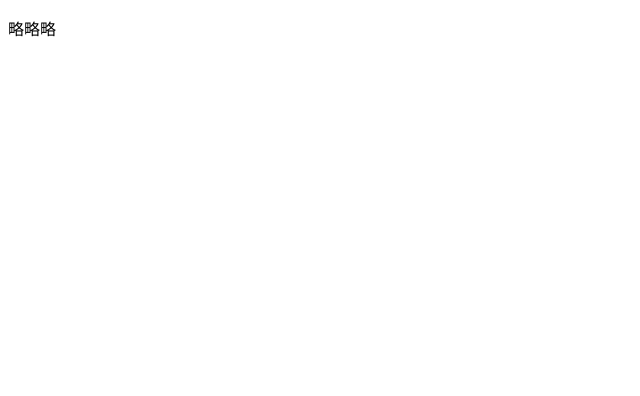
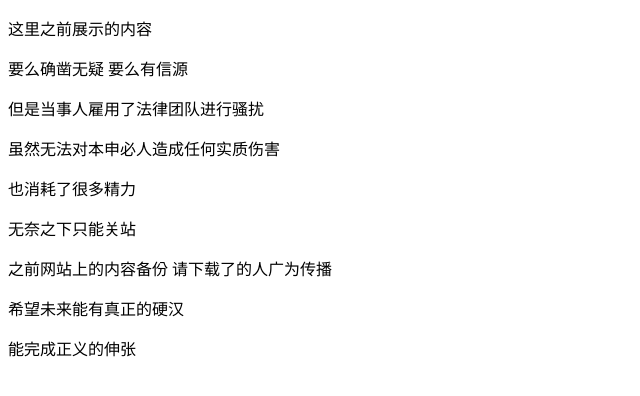
Before and after one commit to tsuba99/tesut, a plain HTML site: page index.html in a window 1280 px wide. Shown: the whole page, without its empty margins (0-640 px from the left). Drawn offline with Linux system fonts and the light colour scheme.

Commit message:
Update index.html

```diff
--- a/index.html
+++ b/index.html
@@ -2,9 +2,18 @@
 <html>
 <head>
 <meta charset="UTF-8">
+<meta name="viewport" content="width=device-width, initial-scale=1.0, minimum-scale=1.0, maximum-scale=1.0, user-scalable=no">
 <title>略略略</title>
 </head>
 <body>
-<p>略略略</p>
+  <p>这里之前展示的内容</p>
+  <p>要么确凿无疑 要么有信源</p>
+  <p>但是当事人雇用了法律团队进行骚扰</p>
+  <p>虽然无法对本申必人造成任何实质伤害</p>
+  <p>也消耗了很多精力</p>
+  <p>无奈之下只能关站</p>
+  <p>之前网站上的内容备份 请下载了的人广为传播</p>
+  <p>希望未来能有真正的硬汉</p>
+  <p>能完成正义的伸张</p>
 </body>
 </html>
```
